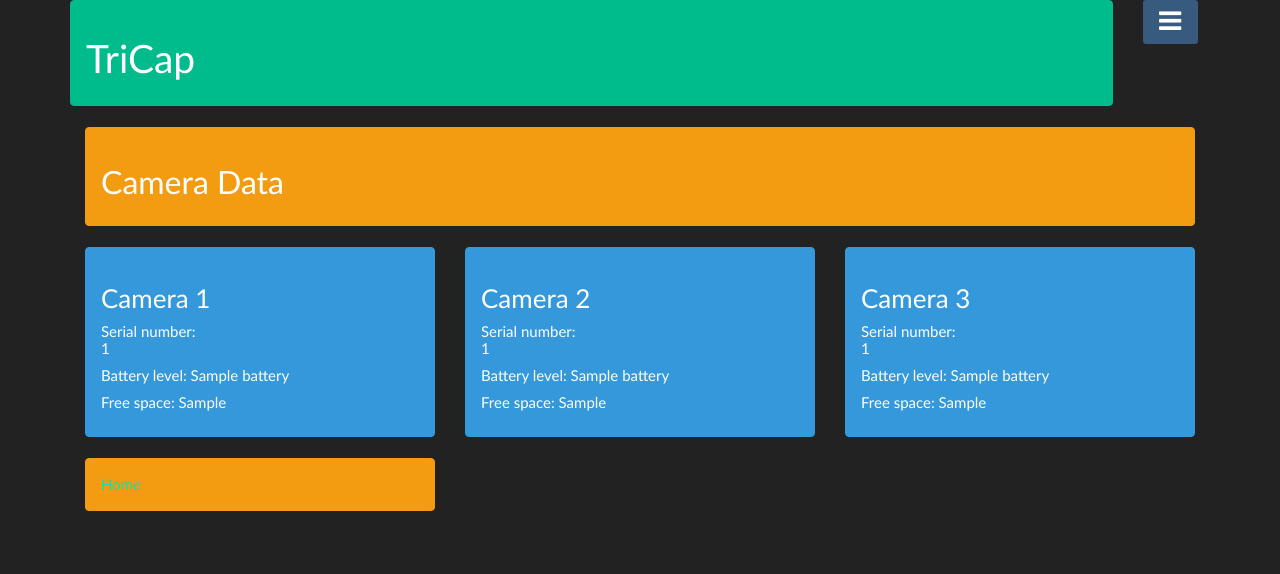
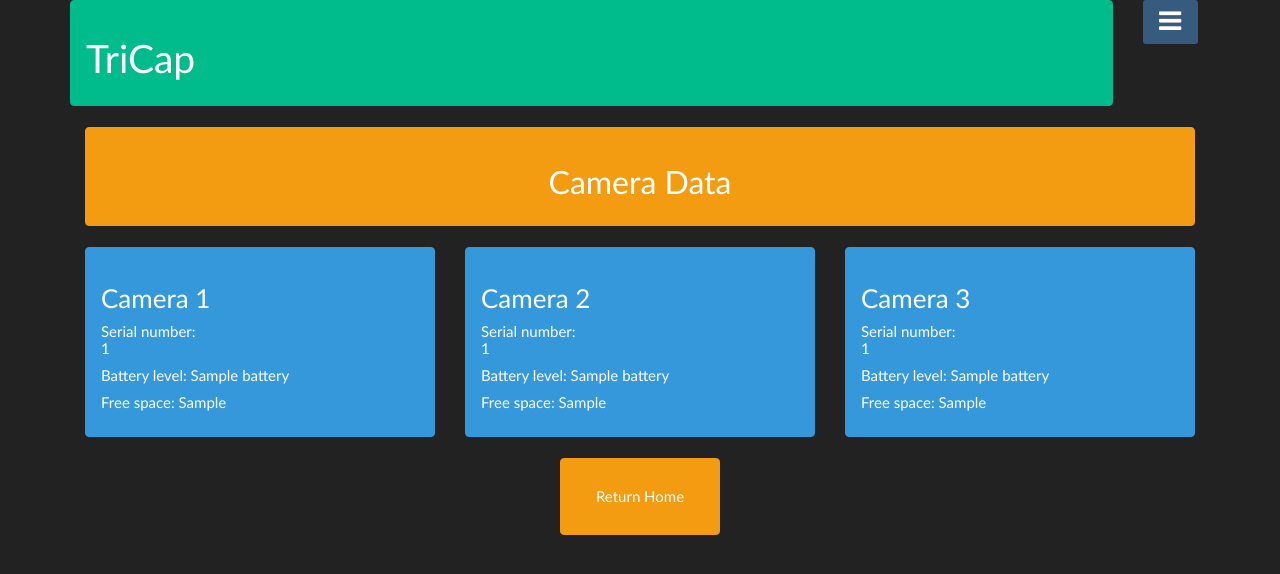
Before and after one commit to WildEyeConservation/tricap, a Flask app: template app/templates/camera/camera.html in a window 1280 px wide. Shown: the top 574 px of the page. Run offline with Flask 2, Linux system fonts and the light colour scheme; the template is opened without the code that fills it: most values are stand-ins (such as "Sample title", 1, 10 or a date in 2020); parts of the project's set-up code (start-up, migrations or seed data) failed here and were passed over; some libraries are stand-ins or nearby versions.

```diff
--- a/app/templates/camera/camera.html
+++ b/app/templates/camera/camera.html
@@ -4,7 +4,7 @@
 <div class='container'>
     <div class="col-sm-12">
         <div class="alert alert-warning" id="alt_main_status">
-          <h2 id="h_main_status">Camera Data</h2>
+          <h2 id="h_main_status" style="text-align:center;">Camera Data</h2>
         </div>
     </div>
 
@@ -32,9 +32,10 @@
             <h5>Free space:    {{free_space[2]}}</h5>
         </div>
     </div>
-    <div class="col-sm-4">
-        <div class="alert alert-warning">
-            <a href="{{ url_for('home.index')}}">Home</a>
+    <div class="col-sm-5"></div>
+    <div class="col-sm-2">
+        <div class="alert alert-warning" style="text-align:center;">
+            <a href="{{ url_for('home.index')}}" class="btn" style="color: white;">Return Home</a>
         </div>
     </div>
 </div>
```
Also changed, not shown: app/views/camera.py (+24 -7 lines).
